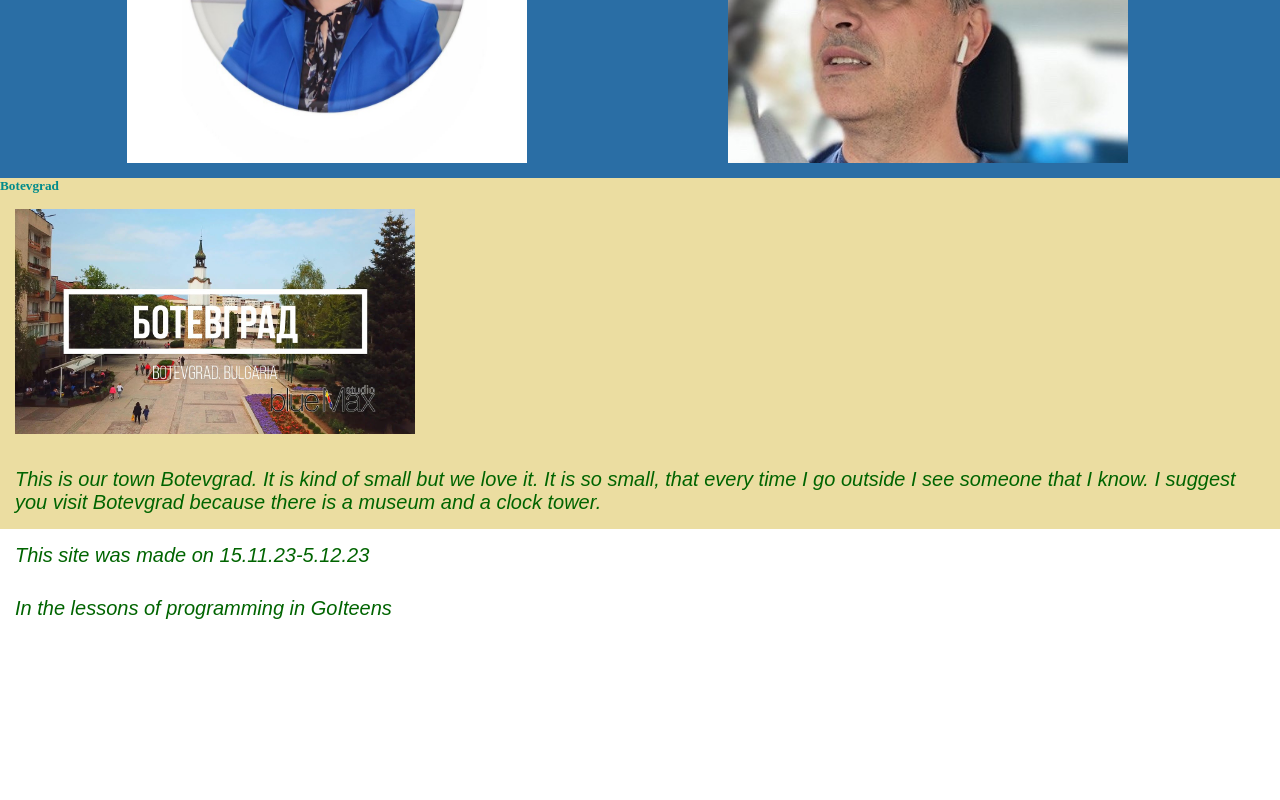
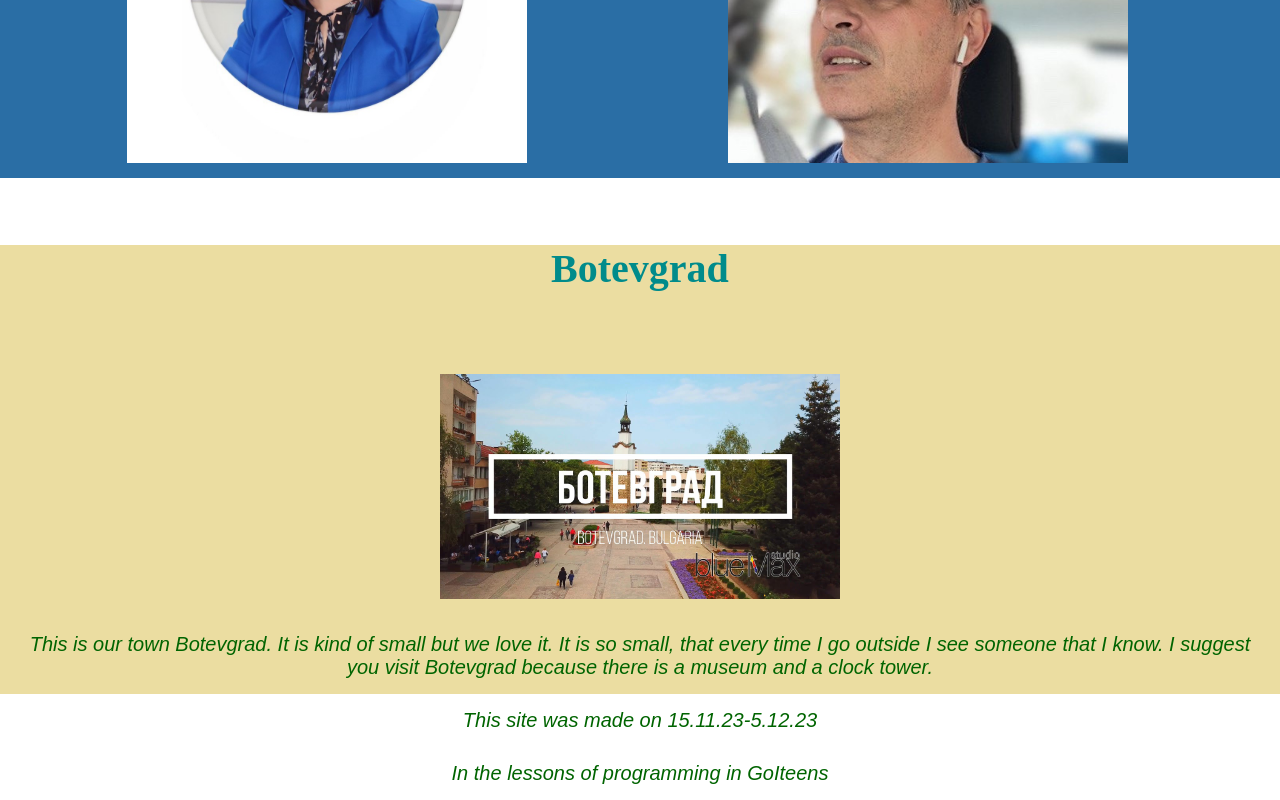
Before and after one commit to Sashetoo/My-site, a plain HTML site: page index.html in a window 1280 px wide. Shown: the part 1008-1808 px from the top of the page. Before the commit the page ends 1643 px from the top, so only its background shows below. Drawn offline with Linux system fonts and the light colour scheme.

Commit message:
ssssssssssssssssssaaaaaaas

```diff
--- a/style.css
+++ b/style.css
@@ -69,6 +69,8 @@ p {
 }
 .my-town-title{
     color: darkcyan;
+    text-align: center;
+    font-size: 40px;
 }
 .my-mum-img {
     width: 400px;
@@ -93,6 +95,9 @@ body{
 .my-family-wrapper{
     display: flex;
 }
-*{
-    margin: 0;
+footer{
+    text-align: center;
 }
+.my-town{
+    text-align: center;
+}
```
